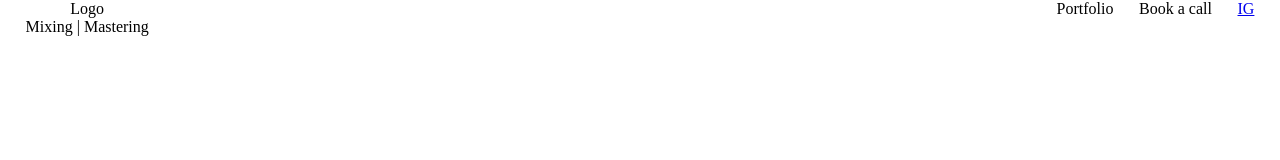
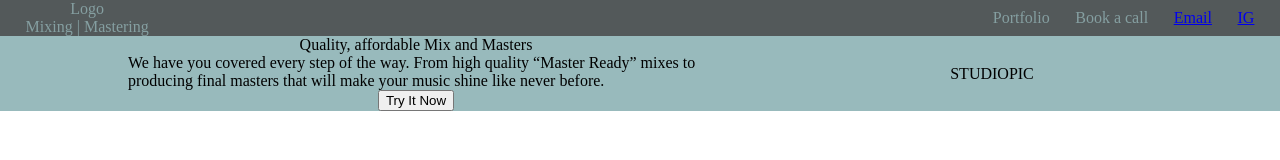
Before and after one commit to Portavion/micron-mastering, a plain HTML site: page index.html in a window 1280 px wide. Drawn offline with Linux system fonts and the light colour scheme.

Commit message:
Structuring and styling hero section

```diff
--- a/index.html
+++ b/index.html
@@ -16,14 +16,30 @@
         <div class="menu-container">
             <div class="header-portfolio">Portfolio</div>
             <div class="header-book">Book a call</div>
+            <div class="mail"><a href="mailto:info@micronmastering.com">Email</a></div>
             <div class="header-ig"><a href="https://www.instagram.com/micronmastering/">IG</a></div>
         </div>
+
     </header>
-    <div class="hero"></div>
+
+    <div class="hero">
+        <div class="hero-left">
+            <div class="hero-text">Quality, affordable Mix and Masters</div>
+            <div class="hero-small-text">We have you covered every step of the way. From high quality “Master Ready”
+                mixes to producing final masters that will make your music shine like never before.</div>
+            <button class="button-1">Try It Now</button>
+        </div>
+        <div class="hero-image">STUDIOPIC</div>
+    </div>
+
     <div class="credit-stats"></div>
+
     <div class="before-after"></div>
+
     <div class="selected-discography"></div>
+
     <div class="about"></div>
+
     <div class="pricing"></div>
     <footer></footer>
 </body>
--- a/style.css
+++ b/style.css
@@ -3,6 +3,13 @@
     --logo-padding-left: 2vw;
 
     --header-padding-right: 2vw;
+
+    --hero-padding-left: 10vw;
+    --hero-padding-right: 10vw;
+
+    --color-1: #53595a;
+    --color-2: #859fa1;
+    --color-3: #98babc;
 }
 
 
@@ -10,12 +17,16 @@ body {
     margin: 0;
     padding: 0;
 }
+
 .logo-container, .menu-container, header{
     display: flex;
 }
 
 header {
     justify-content: space-between;
+
+    background-color: var(--color-1);
+    color: var(--color-2);
 }
 
 .logo-container {
@@ -27,7 +38,30 @@ header {
 
 .menu-container {
     padding-right: var(--header-padding-right);
+    margin-top: auto;
+    margin-bottom: auto;
 
     gap: var(--header-padding-right);
+}
 
+.hero {
+    background-color: var(--color-3);
+    display: flex;
+    justify-content: space-between;
 }
+
+.hero-left, .hero-image {
+    display: flex;
+    flex-direction: column;
+    flex: 1;
+    align-items: center;
+}
+
+.hero-left{
+    padding-left: var(--hero-padding-left);
+}
+
+.hero-image {
+    margin-top: auto;
+    margin-bottom: auto;
+}
```
